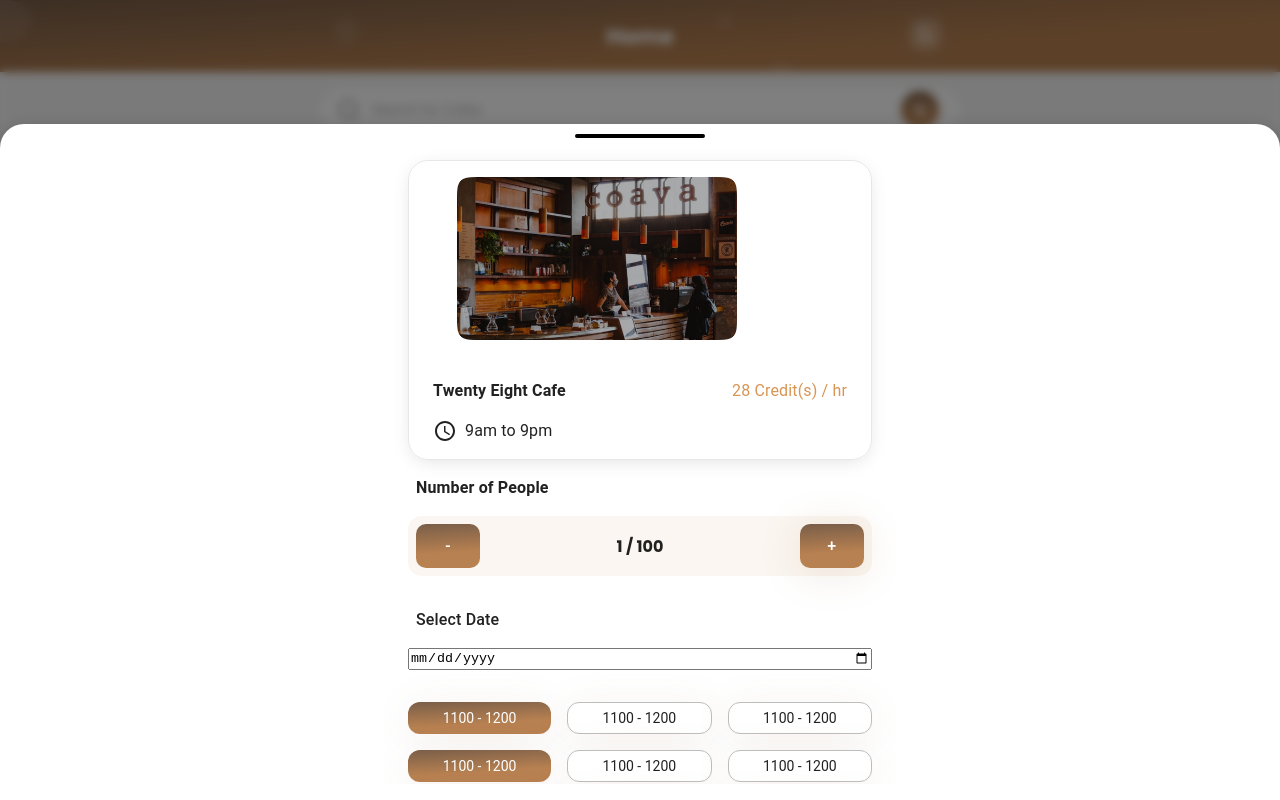
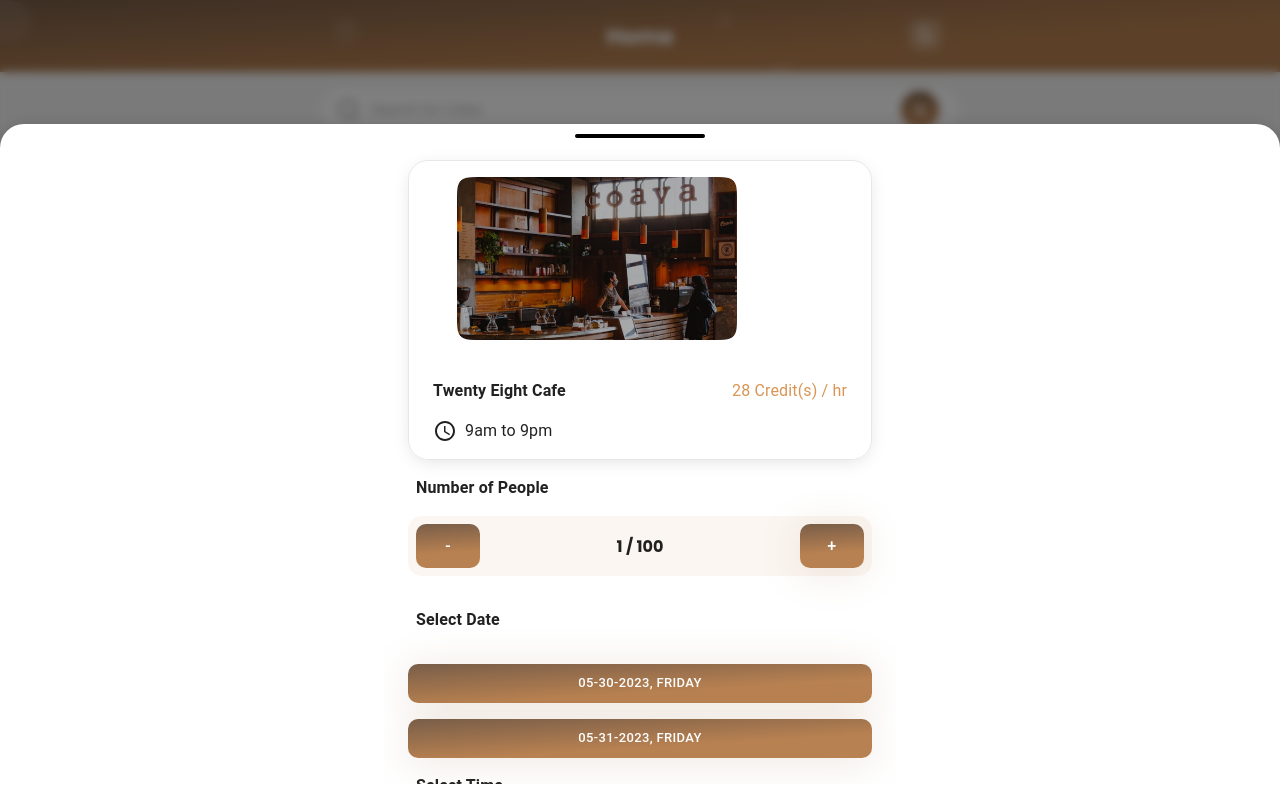
Before and after one commit to hustle-huts/hustlehuts-app, a Next.js app: page /cafes in a window 1280 px wide. Both pictures are taken after a click on the element 415 px from the left and 391 px from the top of the page. Shown: the top 800 px of the page. Built offline with nearby package versions, Linux system fonts and the light colour scheme.

Commit message:
changed calendar to buttons for customers to choose

```diff
--- a/pages/cafes/index.tsx
+++ b/pages/cafes/index.tsx
@@ -5,9 +5,9 @@ import TopBanner from "@/components/topBanner/top-banner";
 import CafeCard from "@/components/cafes/cafe-card";
 import InputAdornment from "@mui/material/InputAdornment";
 import Button from "@mui/material/Button";
-import { AccessTime } from '@mui/icons-material';
+import CustomChip from '@/components/ui/chip';
+import { AccessTime, Diversity1 } from '@mui/icons-material';
 import BottomSheet from "@/components/ui/bottomSheet";
-import CustomChip from '@/components/ui/chip';
 import { Box, Container, Grid, MobileStepper, Stack, TextField, Typography } from '@mui/material';
 import MockedImg from '../../public/images/mocked-cafe-for-booking.png'
 
@@ -50,6 +50,19 @@ export default function AllCafes() {
             5,
             6,
             7
+          ]
+        },
+        {
+          "date": "05-31-2023",
+          "time": [
+            "2pm-3pm",
+            "3pm-4pm",
+            "4pm-5pm"
+          ],
+          "seat": [
+            10,
+            11,
+            12
           ]
         }
       ],
@@ -142,6 +155,9 @@ export default function AllCafes() {
   const [isChoosingSlotsModalOpen, setIsChoosingSlotsModalOpen] = useState(false);
   const [activeStep, setActiveStep] = useState(0);
   const [selectedCafe, setSelectedCafe] = useState<any>(null);
+  const [selectedDate, setSelectedDate] = useState<string | null>(null);
+  const [selectedPossibleTimeSlots, setSelectedPossibleTimeSlots] = useState<string[] | null>(null);
+  const [selectedTime, setSelectedTime] = useState<string | null>(null);
 
   const handleBottomSheetOpen = (cafe: any) => {
     console.log(cafe)
@@ -152,7 +168,11 @@ export default function AllCafes() {
 
   const handleBottomSheetClose = () => {
     setIsBottomSheetOpen(false);
+    // erase all data when the modal is closed
     setSelectedCafe(null);
+    setSelectedDate(null);
+    setSelectedTime(null);
+    setSelectedPossibleTimeSlots(null);
   };
 
   // for the number of people
@@ -167,6 +187,87 @@ export default function AllCafes() {
   // Get the day of the week to show the correct opening hours in the choosingSlotsModal
   const currentTime = new Date();
   const dayOfWeek = (currentTime.getDay() + 6) % 7; // 0 for Monday, 1 for Tuesday, etc.
+  const days = ["Monday", "Tuesday", "Wednesday", "Thursday", "Friday", "Saturday", "Sunday"];
+
+  const generateDateButtons = (cafe: any) => {
+    if (!cafe) {
+      return; // Return early if cafe is null or undefined
+    }
+
+    const availSlots = cafe.availability_time_slots;
+    const availDates = []
+    for (let i = 0; i < availSlots.length; i++) {
+      availDates.push(availSlots[i].date);
+    }
+
+    const buttons = availDates.map((currentDate) => (
+      <Button
+      key={currentDate}
+      size="small"
+      variant='contained'
+      sx={{
+        background: 'linear-gradient(176.54deg, #6D5747 -11.89%, #B88151 64.46%)',
+        boxShadow: '0px 4px 40px rgba(160, 116, 78, 0.18)',
+        borderRadius: '10px',
+        padding: 1,
+        marginBottom: 2,
+        marginLeft: 'auto',
+        marginRight: 'auto',
+        color: '#fff !important',
+      }}
+      onClick={() => showCorrespondingTimeSlotsButtons(currentDate, cafe)} >
+        {currentDate}, {days[dayOfWeek]}
+      </Button>
+    ));
+
+    return (
+      <div>
+        {buttons}
+      </div>
+    )
+  }
+
+  const showCorrespondingTimeSlotsButtons = (currentDate: string, cafe: any) => {
+    const availSlots = cafe.availability_time_slots;
+
+    // for the chosen date, get all the corresponding time slots and no. of seats for each time slot
+    const availCorrespondingTimeSlots = [];
+    const availCorrespondingSeats = []
+    for (let i = 0; i < availSlots.length; i++) {
+      if (availSlots[i].date === currentDate) {
+        for (let j = 0; j < availSlots[i].time.length; j++) {
+          availCorrespondingTimeSlots.push(availSlots[i].time[j]);
+          availCorrespondingSeats.push(availSlots[i].seat[j]);
+        }
+      }
+    }
+
+    // build a button for each time slot and its no. of seats
+    const timeButtons = []
+    for (let i = 0; i < availCorrespondingTimeSlots.length; i++) {
+      timeButtons.push(
+        <Button
+        size="small"
+        variant='contained'
+        sx={{
+          background: 'linear-gradient(176.54deg, #6D5747 -11.89%, #B88151 64.46%)',
+          boxShadow: '0px 4px 40px rgba(160, 116, 78, 0.18)',
+          borderRadius: '10px',
+          padding: 1,
+          marginBottom: 2,
+          marginLeft: 'auto',
+          marginRight: 'auto',
+          maxWidth: '60%',
+          color: '#fff !important',
+        }}
+        key={i} >
+          {availCorrespondingTimeSlots[i]} ({availCorrespondingSeats[i]} seats left)
+        </Button>
+      )
+    }
+
+    setSelectedPossibleTimeSlots(timeButtons);
+  }
 
   const choosingSlotsModal = (cafe: any) => {
     if (!cafe) {
@@ -314,10 +415,7 @@ export default function AllCafes() {
           </Grid>
 
 
-          {/* Select slots */}
-
-
-          {/* Select Date and Calendar */}
+          {/* Select Date (with calendar) */}
           <Grid
             container
             direction="column"
@@ -331,17 +429,60 @@ export default function AllCafes() {
               width: '-webkit-fill-available'
             }}
           >
-            <Typography sx={{ width: 2 / 4, marginLeft: 1, height: 'fit-content', marginBottom: 2 }} textAlign='left' fontWeight={500} >
+            <Typography sx={{ width: 2 / 4, marginLeft: 1, height: 'fit-content', marginBottom: 2 }} textAlign='left' fontWeight={600} >
               Select Date
             </Typography>
-            <input
-              className={`${styles.date}`} type="date">
-            </input>
+
+            <Grid
+              container
+              direction="column"
+              justifyContent="flex-start"
+              alignItems="flex-start"
+              sx={{
+                height: 'fit-content',
+                marginLeft: 0,
+                marginTop: 2,
+                marginBottom: 2,
+                width: '-webkit-fill-available'
+              }}
+            >
+
+              {/* Show the dates available for this cafe */}
+              {generateDateButtons(cafe)}
+
+              <Typography sx={{ width: 2 / 4, marginLeft: 1, height: 'fit-content', marginBottom: 2 }} textAlign='left' fontWeight={600} >
+                Select Time
+              </Typography>
+
+              {/* When they choose a date, the corresponding time will show */}
+              {selectedPossibleTimeSlots}
+            </Grid>
           </Grid>
 
 
-          {/* Time slot selection */}
-          <Grid
+          {/* Continue button  */}
+          <Button
+            size="small"
+            variant='contained'
+            sx={{
+              background: 'linear-gradient(176.54deg, #6D5747 -11.89%, #B88151 64.46%)',
+              boxShadow: '0px 4px 40px rgba(160, 116, 78, 0.18)',
+              borderRadius: '10px',
+              padding: 1,
+              marginBottom: 2,
+              marginLeft: 'auto',
+              marginRight: 'auto',
+              maxWidth: '60%',
+              maxHeight: '40px',
+              color: '#fff !important',
+            }}
+            >
+              Continue
+          </Button>
+
+
+          {/* Select Time */}
+          {/* <Grid
             container
             direction="column"
             rowGap={2}
@@ -372,7 +513,7 @@ export default function AllCafes() {
               <CustomChip children="1100 - 1200" />
               <CustomChip children="1100 - 1200" />
             </Stack>
-          </Grid>
+          </Grid> */}
         </Grid>
       </BottomSheet>
     );
--- a/styles/Bookings.module.css
+++ b/styles/Bookings.module.css
@@ -84,7 +84,6 @@
     align-items: center;
     justify-content: center;
     width: 70%
-
 }
 
 .thankModal {
```
Also changed, not shown: components/cafes/slot-calendar.tsx (added, +50 -0 lines), package.json (+5 -3 lines), 1 other file (tests, documents, lock files or other folders).
